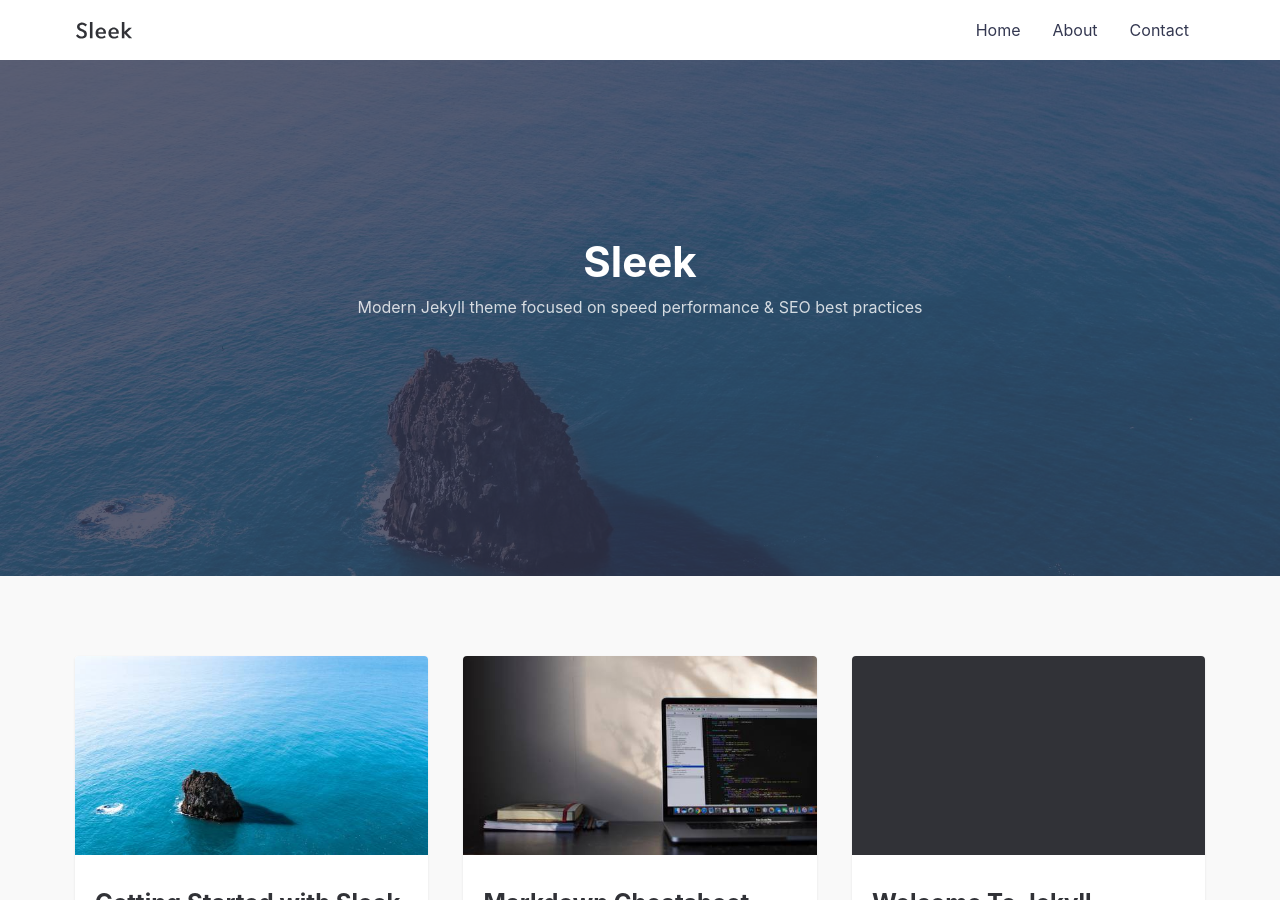
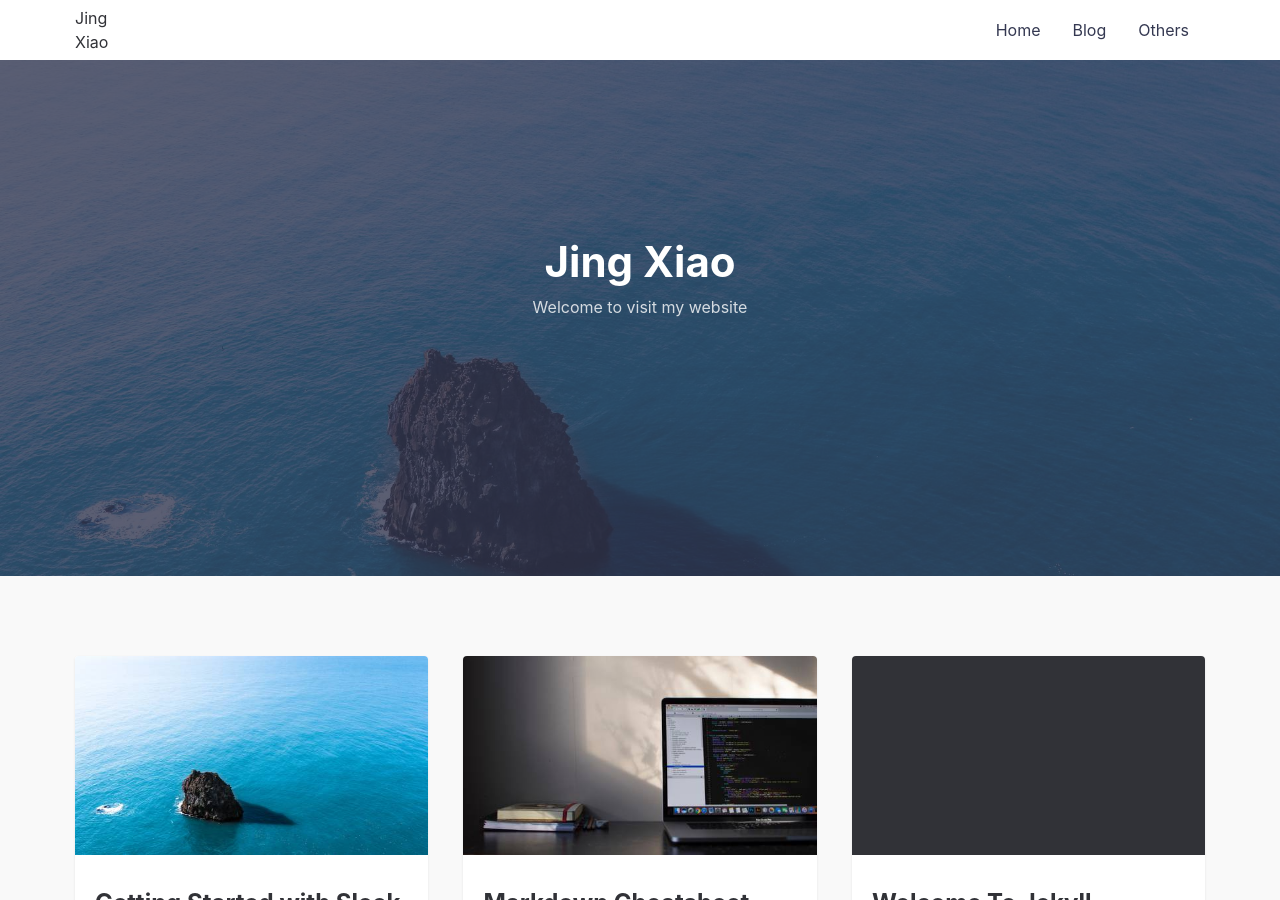
Before and after one commit to iamxiaoxiao/iamxiaoxiao.github.io, a Jekyll site: the page built from index.md, in a window 1280 px wide and 900 px high. Built offline with Jekyll 4.4.1, drawn with Linux system fonts in a browser that asks for light colours.

Commit message:
change to Jing Xiao

```diff
--- a/_includes/header.html
+++ b/_includes/header.html
@@ -3,15 +3,15 @@
     <div class="header__inner">
       <a class="header__logo" href="{{ '/' | relative_url }}">
         <div class="header__logo--container">
-          {% include logo.svg %}
+          Jing Xiao
         </div>
       </a>
       <nav class="header__links">
         <div class="container header__links-wrapper">
           <a class="header__link" href="{{ '/' | relative_url }}" itemprop="url"><span itemprop="name">Home</span></a>
-          <a class="header__link" href="{{ '/about' | relative_url }}" itemprop="url"><span itemprop="name">About</span></a>
+          <a class="header__link" href="{{ '/about' | relative_url }}" itemprop="url"><span itemprop="name">Blog</span></a>
           <a class="header__link" href="{{ '/contact' | relative_url }}" itemprop="url">
-            <span itemprop="name">Contact</span>
+            <span itemprop="name">Others</span>
           </a>
         </div>
       </nav>
--- a/_layouts/default.html
+++ b/_layouts/default.html
@@ -1,7 +1,7 @@
 ---
 layout: compress
 ---
-<html lang="{{ page.lang | default: site.lang | default: "en-US" }}">
+<html lang="{{ page.lang | default: site.lang | default: "en_US" }}">
 
   {% include head.html %}
 
@@ -20,15 +20,15 @@ layout: compress
 
     <div class="hero lazyload" data-bg="{{site.url}}/assets/img/posts/sleek_lg.jpg">
       <div class="hero__wrap">
-        <h1 class="hero__title">Sleek</h1>
-        <p class="hero__meta">Modern Jekyll theme focused on speed performance & SEO best practices</p>
+        <h1 class="hero__title">Jing Xiao</h1>
+        <p class="hero__meta">Welcome to visit my website</p>
       </div>
     </div>
 
     <main class="site__content">
       <section class="blog">
         <div class="container">
-          <div class="post-list" itemscope="" itemtype="http://schema.org/Blog">
+          <div class="post-list" itemscope="" itemtype="">
 
             {% for post in site.posts %}
               {% include card.html %}
```
